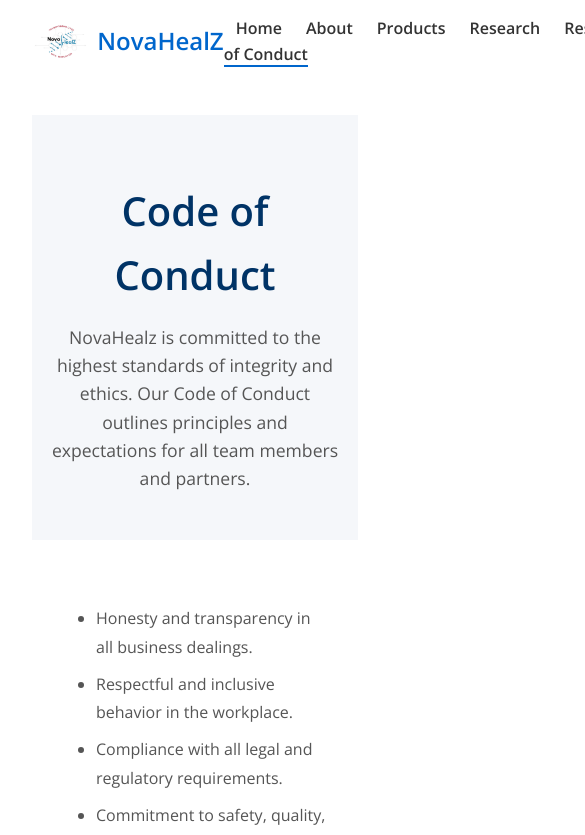
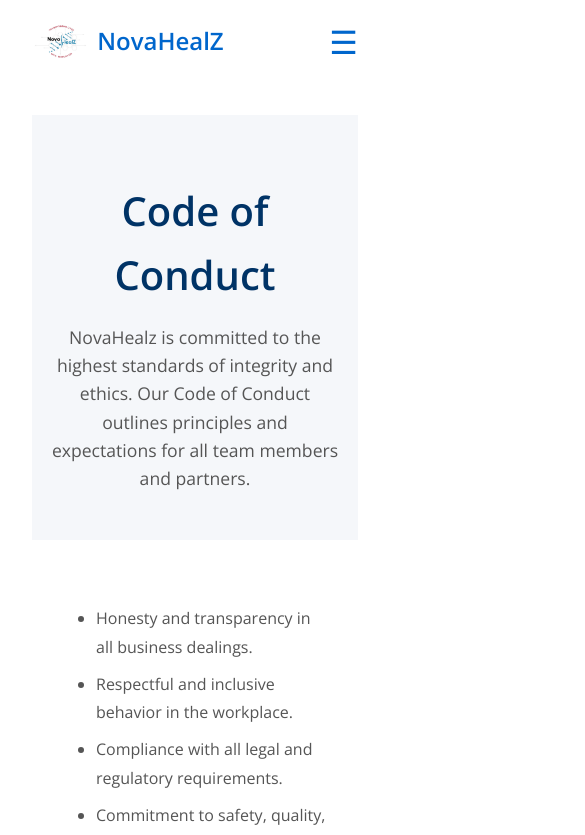
Before and after one commit to surya-selvakumar/novahealz-website, a React (Vite) app: page /code-of-conduct in a window 390 px wide. Shown: the top 835 px of the page, 585 px wide, since content can reach past the window. Built offline with nearby package versions, Linux system fonts and the light colour scheme; the HTML template or start-up script is replaced by a standard one.

Commit message:
mobile-view-update

```diff
--- a/src/components/Header.jsx
+++ b/src/components/Header.jsx
@@ -1,40 +1,32 @@
-import React from 'react';
+import React, { useState } from 'react';
 import { NavLink } from 'react-router-dom';
 
 export default function Header() {
+  const [menuOpen, setMenuOpen] = useState(false);
+
   return (
     <header className="header">
-      {/* Logo (placeholder text) */}
+      {/* Logo */}
       <a href="/" className="logo" style={{ display: 'flex', alignItems: 'center', gap: '0.5rem', textDecoration: 'none' }}>
         <img src="/logo/logo.jpg" alt="NovaHealz Logo" style={{ height: '40px' }} />
         <span style={{ fontSize: '1.5rem', fontWeight: 'bold', color: '#0066cc' }}>NovaHealZ</span>
       </a>
+
+      {/* Hamburger Icon */}
+      <div className="menu-toggle" onClick={() => setMenuOpen(!menuOpen)}>
+        ☰
+      </div>
+
       {/* Navigation Links */}
-      <nav>
-        <NavLink to="/" end className={({ isActive }) => isActive ? 'active' : ''}>
-          Home
-        </NavLink>
-        <NavLink to="/about" className={({ isActive }) => isActive ? 'active' : ''}>
-          About
-        </NavLink>
-        <NavLink to="/products" className={({ isActive }) => isActive ? 'active' : ''}>
-          Products
-        </NavLink>
-        <NavLink to="/research" className={({ isActive }) => isActive ? 'active' : ''}>
-          Research
-        </NavLink>
-        <NavLink to="/responsibility" className={({ isActive }) => isActive ? 'active' : ''}>
-          Responsibility
-        </NavLink>
-        <NavLink to="/investors" className={({ isActive }) => isActive ? 'active' : ''}>
-          Investors
-        </NavLink>
-        <NavLink to="/blog" className={({ isActive }) => isActive ? 'active' : ''}>
-          Blog
-        </NavLink>
-        <NavLink to="/code-of-conduct" className={({ isActive }) => isActive ? 'active' : ''}>
-          Code of Conduct
-        </NavLink>
+      <nav className={`nav-links ${menuOpen ? 'active' : ''}`}>
+        <NavLink to="/" end onClick={() => setMenuOpen(false)}>Home</NavLink>
+        <NavLink to="/about" onClick={() => setMenuOpen(false)}>About</NavLink>
+        <NavLink to="/products" onClick={() => setMenuOpen(false)}>Products</NavLink>
+        <NavLink to="/research" onClick={() => setMenuOpen(false)}>Research</NavLink>
+        <NavLink to="/responsibility" onClick={() => setMenuOpen(false)}>Responsibility</NavLink>
+        <NavLink to="/investors" onClick={() => setMenuOpen(false)}>Investors</NavLink>
+        <NavLink to="/blog" onClick={() => setMenuOpen(false)}>Blog</NavLink>
+        <NavLink to="/code-of-conduct" onClick={() => setMenuOpen(false)}>Code of Conduct</NavLink>
       </nav>
     </header>
   );
--- a/src/index.css
+++ b/src/index.css
@@ -93,6 +93,52 @@
 .header nav a.active {
   border-bottom: 2px solid #0066cc;
 }
+
+.menu-toggle {
+  display: none;
+  font-size: 2rem;
+  cursor: pointer;
+  color: #0066cc;
+}
+
+/* Navbar links layout */
+.nav-links {
+  display: flex;
+  align-items: center;
+  gap: 1.5rem;
+}
+
+/* Mobile Styles */
+@media (max-width: 768px) {
+  .menu-toggle {
+    display: block;
+  }
+
+  .nav-links {
+    position: absolute;
+    top: 70px; /* depends on your header height */
+    right: 0;
+    background: white;
+    flex-direction: column;
+    align-items: flex-start;
+    padding: 1rem 2rem;
+    border-radius: 8px;
+    box-shadow: 0 8px 16px rgba(0,0,0,0.1);
+    display: none;
+  }
+
+  .nav-links.active {
+    display: flex;
+  }
+
+  .nav-links a {
+    color: #333;
+    padding: 0.5rem 0;
+    width: 100%;
+  }
+}
+
+
 .footer {
   background: #f5f5f5;
   padding: 1rem 2rem;
@@ -111,6 +157,13 @@
 
 .footer p {
   margin: 0.5rem 0;
+}
+
+@media (max-width: 768px) {
+  .footer {
+    padding: 1.5rem 1rem;
+    font-size: 0.8rem;
+  }
 }
 
 /* Hero Section */
@@ -207,3 +260,17 @@
   transform: translateY(-5px);
   box-shadow: 0 8px 20px rgba(0, 0, 0, 0.1);
 }
+
+@media (max-width: 768px) {
+  .hero-content h1 {
+    font-size: 2rem;
+  }
+  .hero-content p {
+    font-size: 1rem;
+    padding: 0 1rem;
+  }
+  .hero-content .btn {
+    padding: 0.8rem 1.5rem;
+    font-size: 0.9rem;
+  }
+}
```
